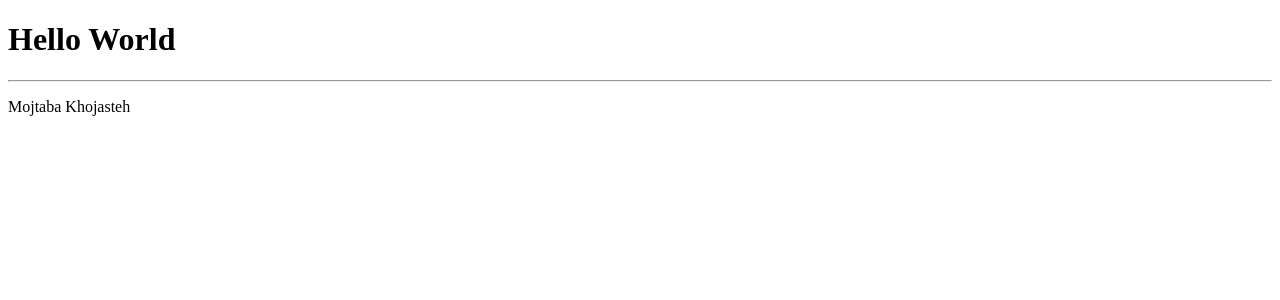
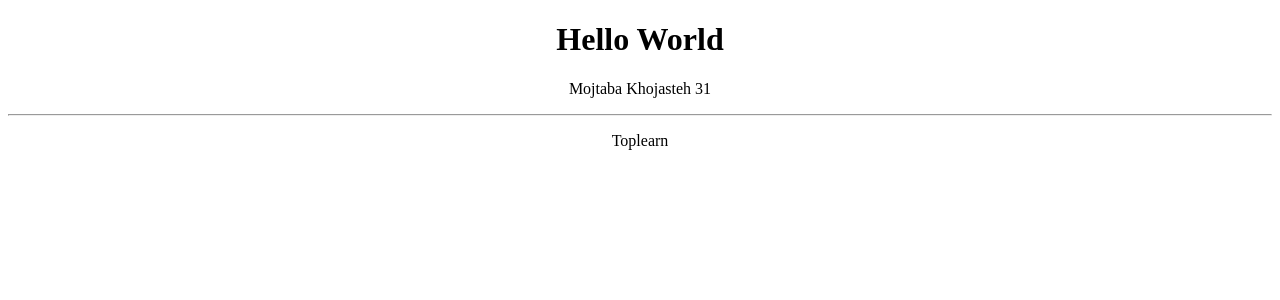
Before and after one commit to MojtabaKhojasteh/person-manager-tl, a React (Create React App) app: page / in a window 1280 px wide. Shown: the top 300 px of the page. Built offline with nearby package versions, Linux system fonts and the light colour scheme.

Commit message:
functional component and props

```diff
--- a/src/App.jsx
+++ b/src/App.jsx
@@ -1,16 +1,16 @@
-import React,{Component} from "react";
-import Person from "./components/person";
+import React from "react";
+import Person from "./components/Person";
 import "./App.css";
 
-class App extends Component{
-    render(){
-        return(
-            <div>
-                <h1>Hello World</h1>
-                <hr />
-                <Person/>
-            </div>
-        );
-    }
+const App =()=>{
+    return(
+        <div className="App">
+            <h1>Hello World </h1>
+            <Person firstname="Mojtaba" lastname="Khojasteh" age="31">
+                Toplearn
+            </Person>
+        </div>
+    );
 }
+
 export default App;
--- a/src/components/Person.jsx
+++ b/src/components/Person.jsx
@@ -1,9 +1,14 @@
-import React,{Component} from "react";
+import React from "react";
 
-class Person extends Component{
-    render(){
-        return <p>Mojtaba Khojasteh</p>
-    }
+const Person =({firstname,lastname,age,children})=>{
+    return(
+        <div>
+            <p>{`${firstname} ${lastname} ${age} `}</p>
+            <hr />
+            <p>{children}</p>
+        </div>
+    );
 }
 
+
 export default Person;
```
